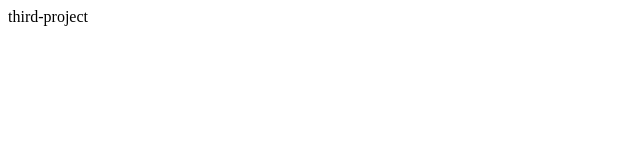
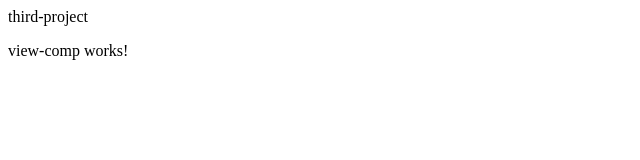
Before and after one commit to deepashri-cg/coursework, an Angular app in the folder java-brains/angular-basics/third-project/: page / in a window 1280 px wide. Shown: the top 160 px of the page, without its empty margins (0-640 px from the left). Built offline with nearby package versions, Linux system fonts and the light colour scheme.

Commit message:
Import view module and use view component in app component

```diff
--- a/java-brains/angular-basics/third-project/src/app/app.component.html
+++ b/java-brains/angular-basics/third-project/src/app/app.component.html
@@ -1 +1,2 @@
 {{title}}
+<app-view-comp></app-view-comp>
--- a/java-brains/angular-basics/third-project/src/app/app.module.ts
+++ b/java-brains/angular-basics/third-project/src/app/app.module.ts
@@ -2,13 +2,15 @@ import { BrowserModule } from '@angular/platform-browser';
 import { NgModule } from '@angular/core';
 
 import { AppComponent } from './app.component';
+import {ViewModule} from './view/view.module';
 
 @NgModule({
   declarations: [
     AppComponent
   ],
   imports: [
-    BrowserModule
+    BrowserModule,
+    ViewModule
   ],
   providers: [],
   bootstrap: [AppComponent]
```
